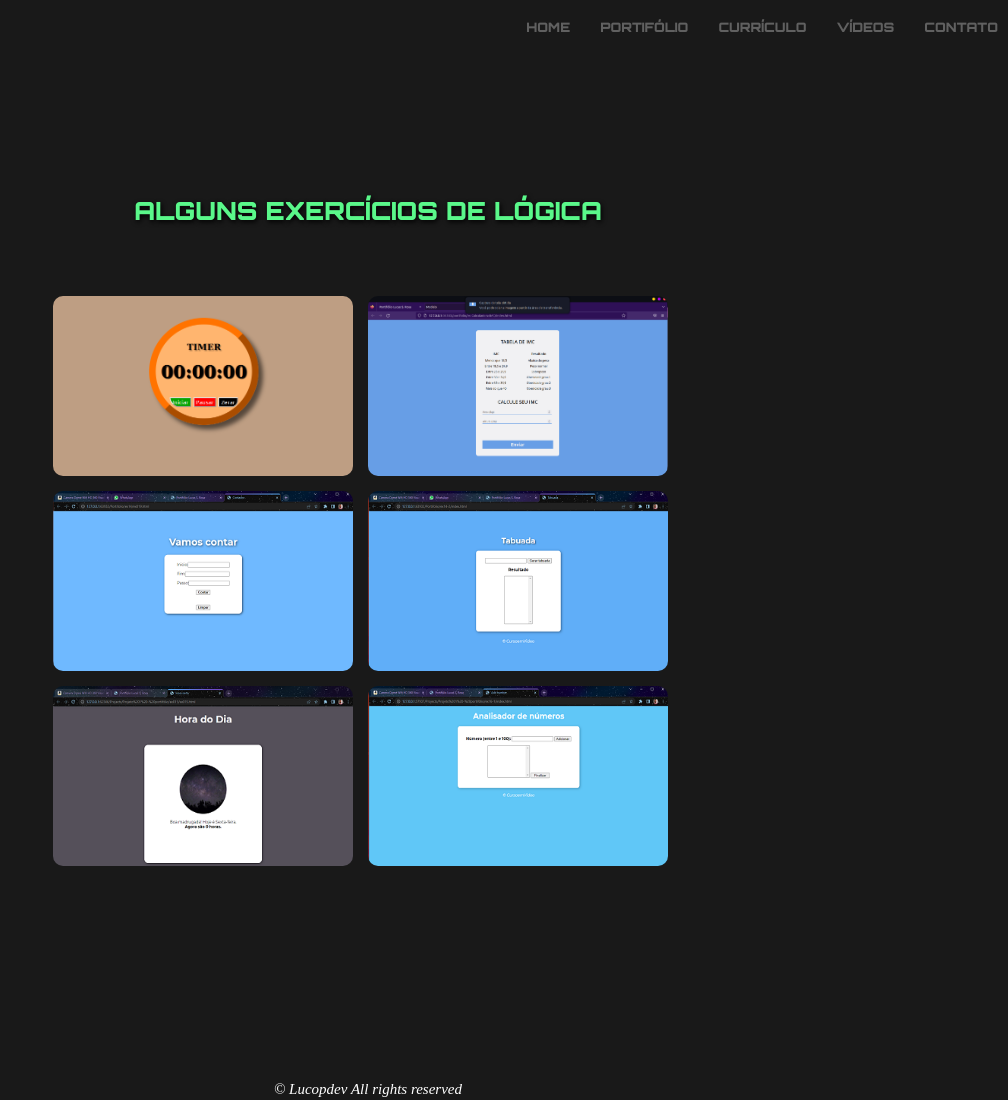
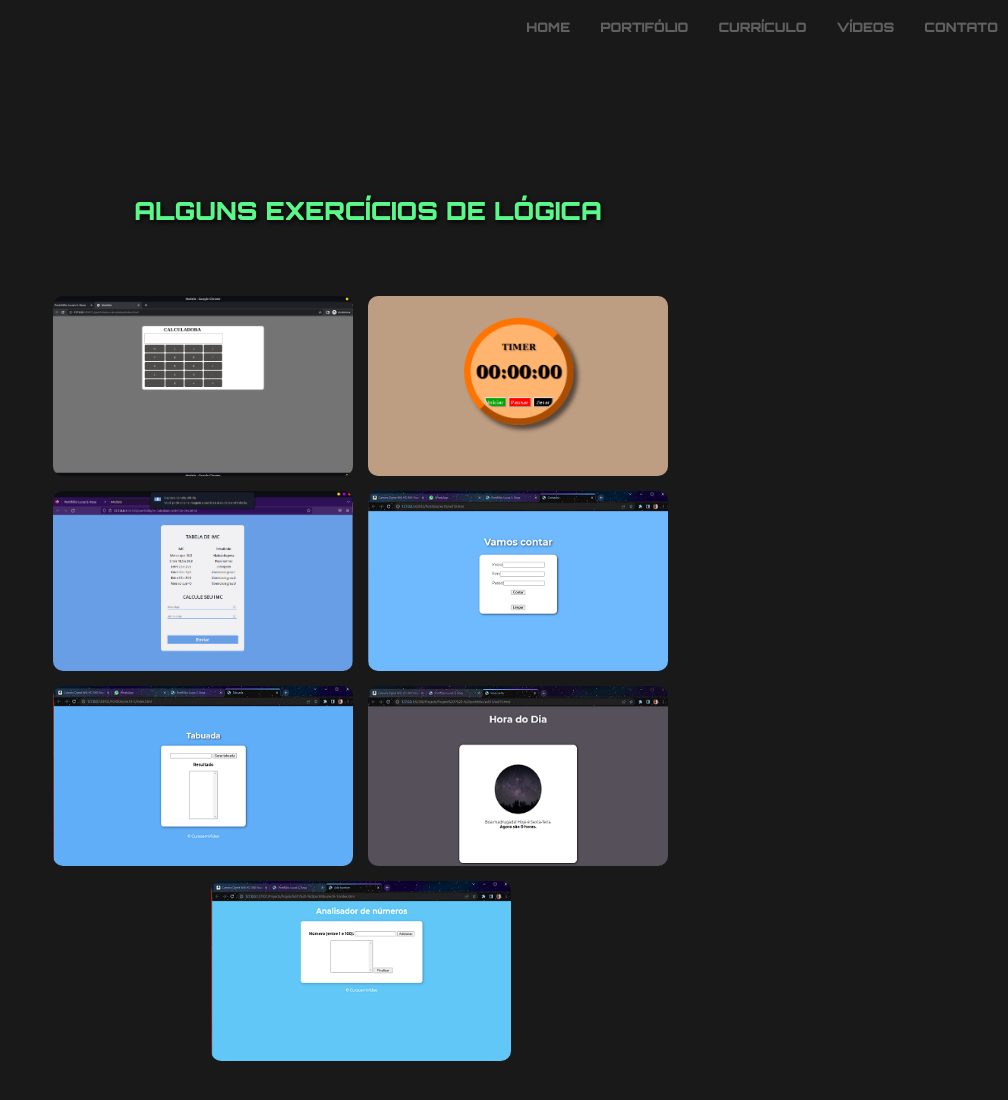
Before and after one commit to lucopdev/portfolio, a plain HTML site: page portifolio.html in a window 1280 px wide. Shown: the top 1100 px of the page, without its empty margins (272-1280 px from the left). Drawn offline with Linux system fonts and the light colour scheme.

Commit message:
Add calculator project

```diff
--- a/css/styles.css
+++ b/css/styles.css
@@ -143,6 +143,16 @@ body {
 	margin: 0px;
 	padding: 0px;
 }
+
+.imgCalculadora {
+	width: 300px;
+	height: 180px;
+	background-image: url('../img/imgCalculadora.png');
+	background-size: 100%;
+	border-radius: 10px;
+	margin: 0px 15px 15px 0px;
+}
+
 .imgTimer{
 	width: 300px;
 	height: 180px;
--- a/portifolio.html
+++ b/portifolio.html
@@ -39,6 +39,17 @@
     <div class="quadro">
         <h1 class="tituloCorpo">ALGUNS EXERCÍCIOS DE LÓGICA</h1>
 
+        <div class="containerPort">
+            <div class="imgCalculadora">
+                <a href="ex-calculadora\index.html" target="_blank">
+                    <div class="blackbox">
+                        <div class="blackboxTitulo">
+                            <h1>CALCULADORA</h1>
+                        </div>
+                    </div>
+                </a>
+            </div>
+        </div>
         <div class="containerPort">
             <div class="imgTimer">
                 <a href="ex-timer\index.html" target="_blank">
```
Also changed, not shown: ex-calculadora/styles.css (+13 -0 lines), img/imgCalculadora.png (added).
